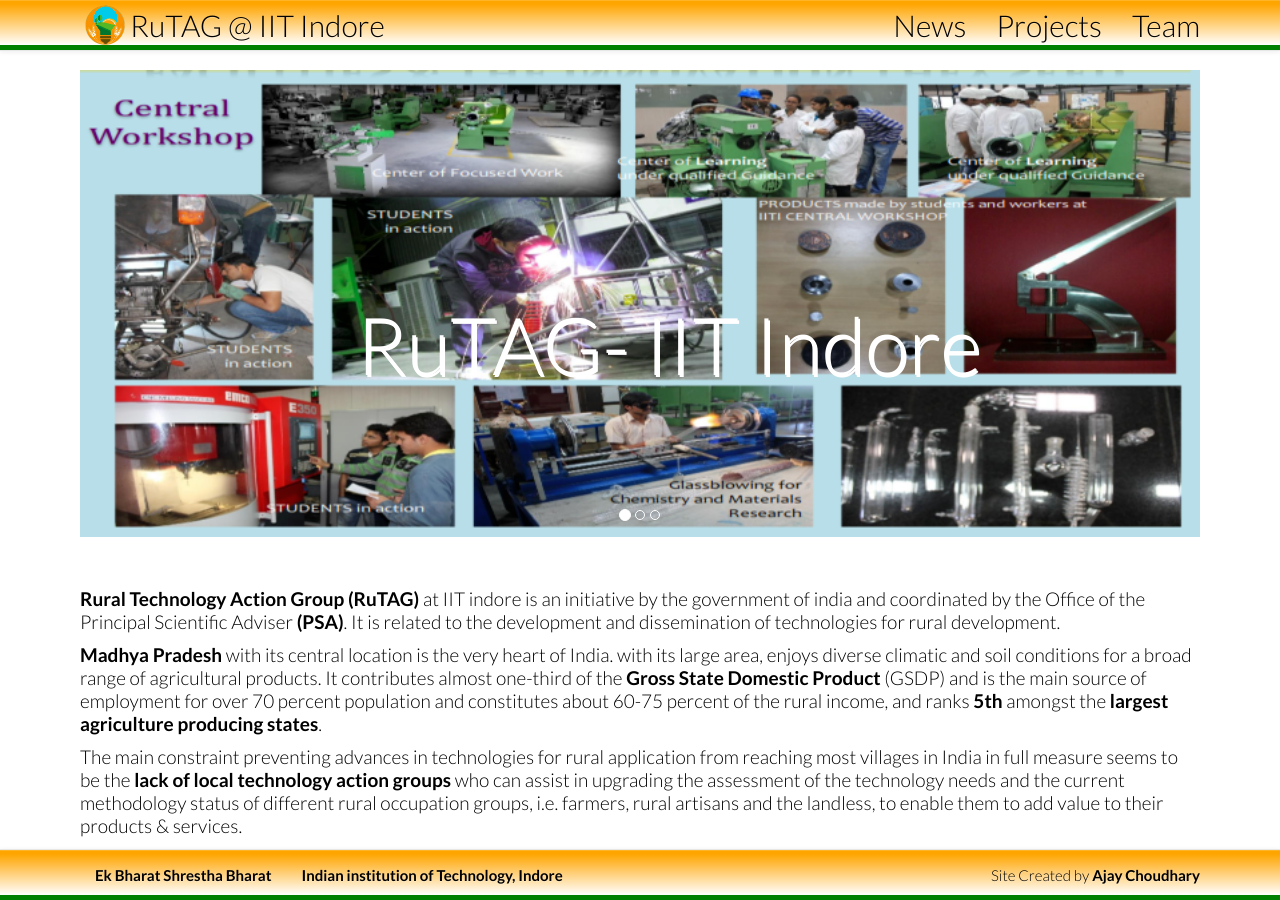
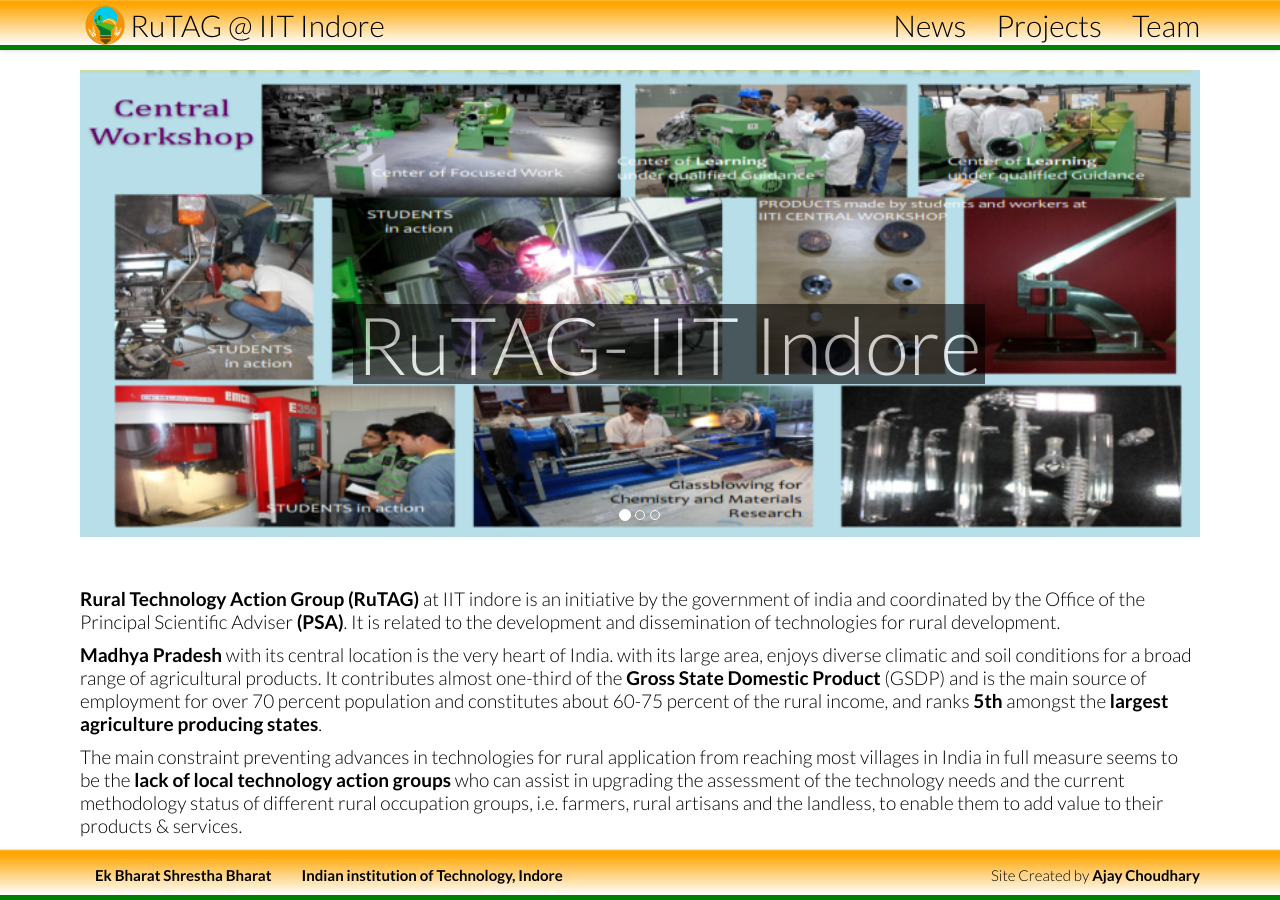
Before and after one commit to ajayiiti/rutag, a Jekyll site: the page built from index.html, in a window 1280 px wide and 900 px high. Built offline with Jekyll 4.4.1, drawn with Linux system fonts in a browser that asks for light colours; nearby versions of some CDN libraries.

Commit message:
Update index.html

```diff
--- a/index.html
+++ b/index.html
@@ -15,7 +15,7 @@
 
 <div class="row">
 	<div class="col-md-12">
-	<div class="carousel-overlay logotitle logobox">
+	<div class="carousel-overlay logotitle" style="font-weight: 400;background: black;opacity: 0.6;">
 		{{ homepage.title }}
 	</div>
 	<div id="carousel" class="carousel carousel-fade" data-ride="carousel">
```
